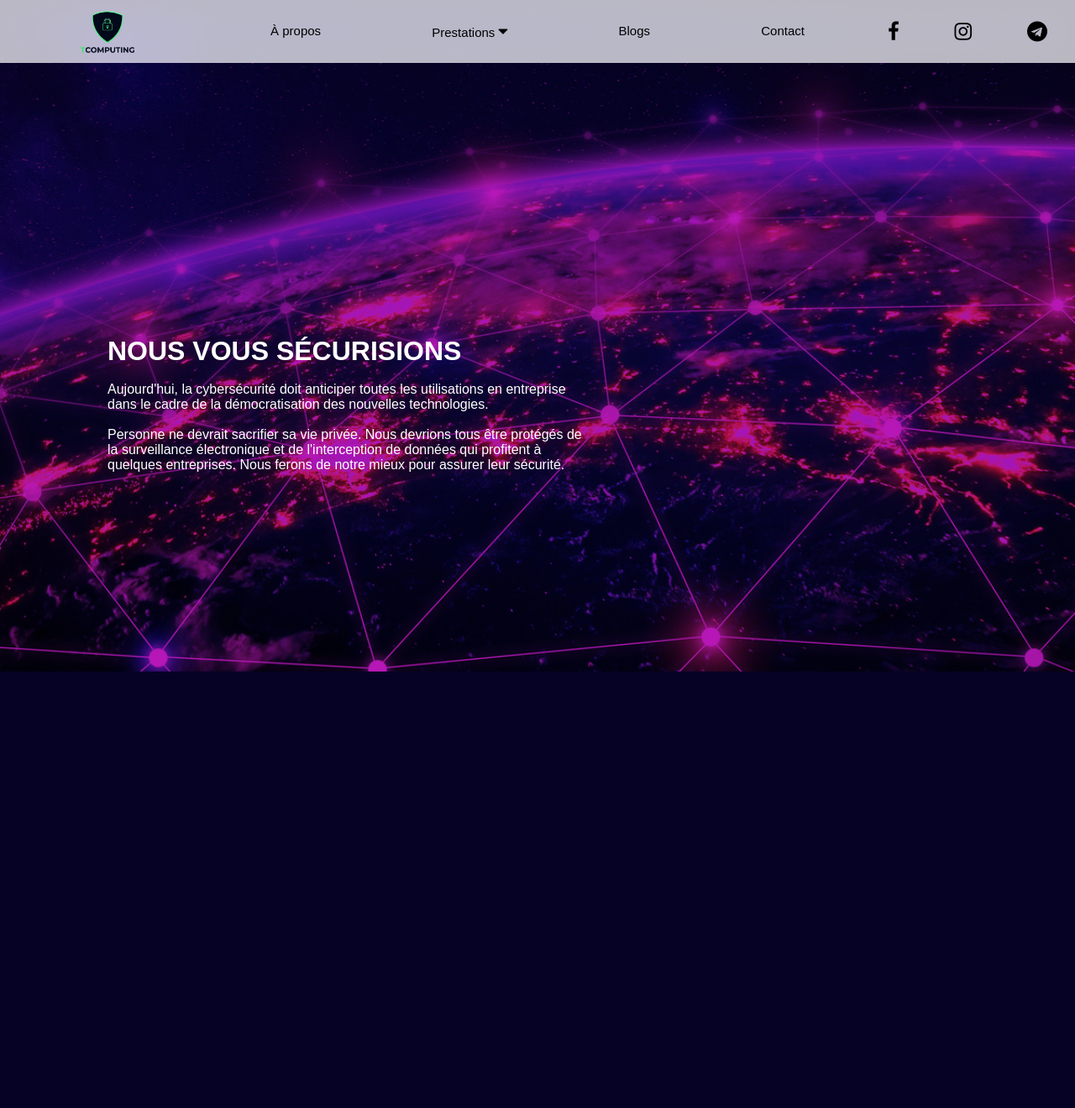
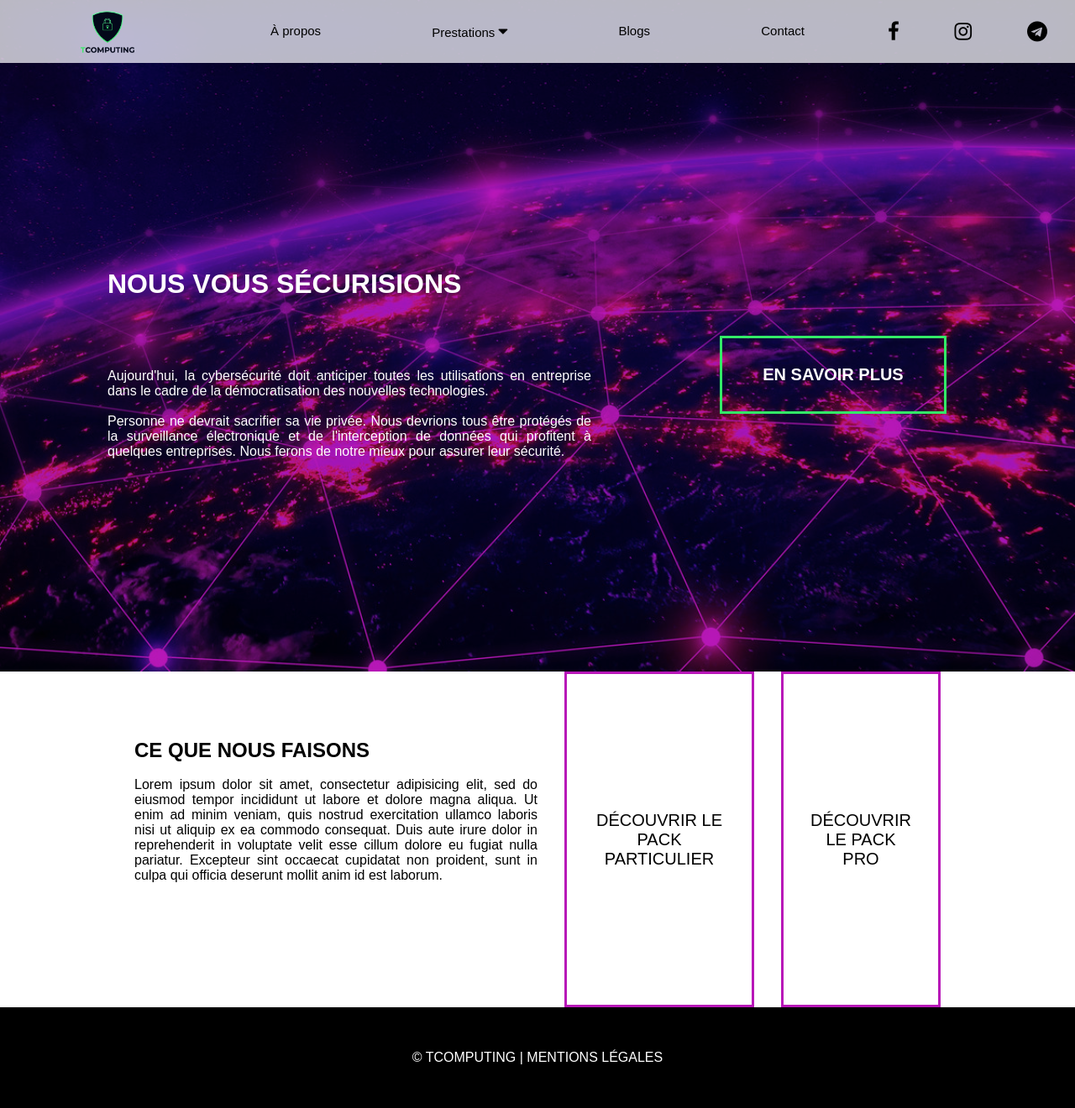
Before and after one commit to Rassac/fil-rouge, a PHP site: page / in a window 1280 px wide. Shown: the whole page at 84% size. Before the commit the page ends 800 px from the top, so only its background shows below. Run offline with PHP 8.4, Linux system fonts and the light colour scheme.

Commit message:
Section "ce que nous faisons".

```diff
--- a/css/style.css
+++ b/css/style.css
@@ -10,6 +10,7 @@ body {
 
 :root {
   --main-color: #B817B8;
+  --color-green: #33EB67;
 }
 
 header {
@@ -54,10 +55,6 @@ nav {
   text-decoration: none;
 }
 
-/* #prestations::after {
-  content: " ▼";
-  font-size: 11px;
-} */
 #sous {
   list-style-type: none;
   position: absolute;
@@ -97,16 +94,83 @@ nav {
 .nous-vous-securisons {
   color: #fff;
   flex: 1;
-  margin-top: 50vh;
+  margin-top: 40vh;
   margin-left: 10vw;
+  text-align: justify;
+}
+
+.nous-vous-securisons h1 {
+  padding-bottom: 4rem;
 }
 
 .nous-vous-securisons_btn {
   color: #fff;
   flex: 1;
+  margin-top: 50vh;
+  justify-content: center;
+  text-align: center;
+}
+
+.nous-vous-securisons_btn button {
+  background: none;
+  color: white;
+  padding: 2rem 3rem;
+  border: 3px solid var(--color-green);
+  font-size: 1.25rem;
+  cursor: pointer;
+}
+
+.nous-vous-securisons_btn a {
+  color: #fff;
+  font-weight: bold;
+  text-decoration: none;
 }
 
 main {
   width: 75vw;
-  margin: auto;
+  margin: 0 auto;
 }
+
+.ce-que-nous-faisons {
+  display: flex;
+  height: 50vh;
+}
+
+.ce-que-nous-faisons_gauche {
+  flex: 1;
+  padding: 5rem 0;
+  text-align: justify;
+}
+
+.ce-que-nous-faisons_droite {
+  flex: 1;
+  display: flex;
+  text-align: center;
+}
+
+.ce-que-nous-faisons_droite button {
+  background: none;
+  padding: .25rem 2rem;
+  border: 3px solid var(--main-color);
+  font-size: 1.25rem;
+  cursor: pointer;
+  margin-left: 2rem;
+}
+
+.ce-que-nous-faisons_droite button a {
+  color: black;
+  text-decoration: none;
+}
+
+footer {
+  height: 15vh;
+  background: black;
+  color: #fff;
+  line-height: 15vh;
+  text-align: center;
+}
+
+footer a {
+  text-decoration: none;
+  color: #fff;
+}
--- a/index.html
+++ b/index.html
@@ -41,13 +41,26 @@
       <p>Personne ne devrait sacrifier sa vie privée. Nous devrions tous être protégés de la surveillance électronique et de l'interception de données qui profitent à quelques entreprises. Nous ferons de notre mieux pour assurer leur sécurité.</p>
     </div>
     <div class="nous-vous-securisons_btn">
-
+      <button><a href="#">EN SAVOIR PLUS</a></button>
     </div>
   </div>
 
   <main>
-
+    <section class="ce-que-nous-faisons">
+      <div class="ce-que-nous-faisons_gauche">
+        <h1>CE QUE NOUS FAISONS</h1><br>
+        <p>Lorem ipsum dolor sit amet, consectetur adipisicing elit, sed do eiusmod tempor incididunt ut labore et dolore magna aliqua. Ut enim ad minim veniam, quis nostrud exercitation ullamco laboris nisi ut aliquip ex ea commodo consequat. Duis
+          aute irure dolor in reprehenderit in voluptate velit esse cillum dolore eu fugiat nulla pariatur. Excepteur sint occaecat cupidatat non proident, sunt in culpa qui officia deserunt mollit anim id est laborum.</p>
+      </div>
+      <div class="ce-que-nous-faisons_droite">
+        <button><a href="#">DÉCOUVRIR LE PACK PARTICULIER</a></button>
+        <button><a href="#">DÉCOUVRIR LE PACK PRO</a></button>
+      </div>
+    </section>
   </main>
+  <footer>
+    <p>© TCOMPUTING | <a href="#">MENTIONS LÉGALES</a></p>
+  </footer>
 
   <script src="https://code.jquery.com/jquery-3.4.1.min.js" integrity="sha256-CSXorXvZcTkaix6Yvo6HppcZGetbYMGWSFlBw8HfCJo=" crossorigin="anonymous"></script>
   <script src="js/main.js"></script>
```
Also changed, not shown: 1 other file.
